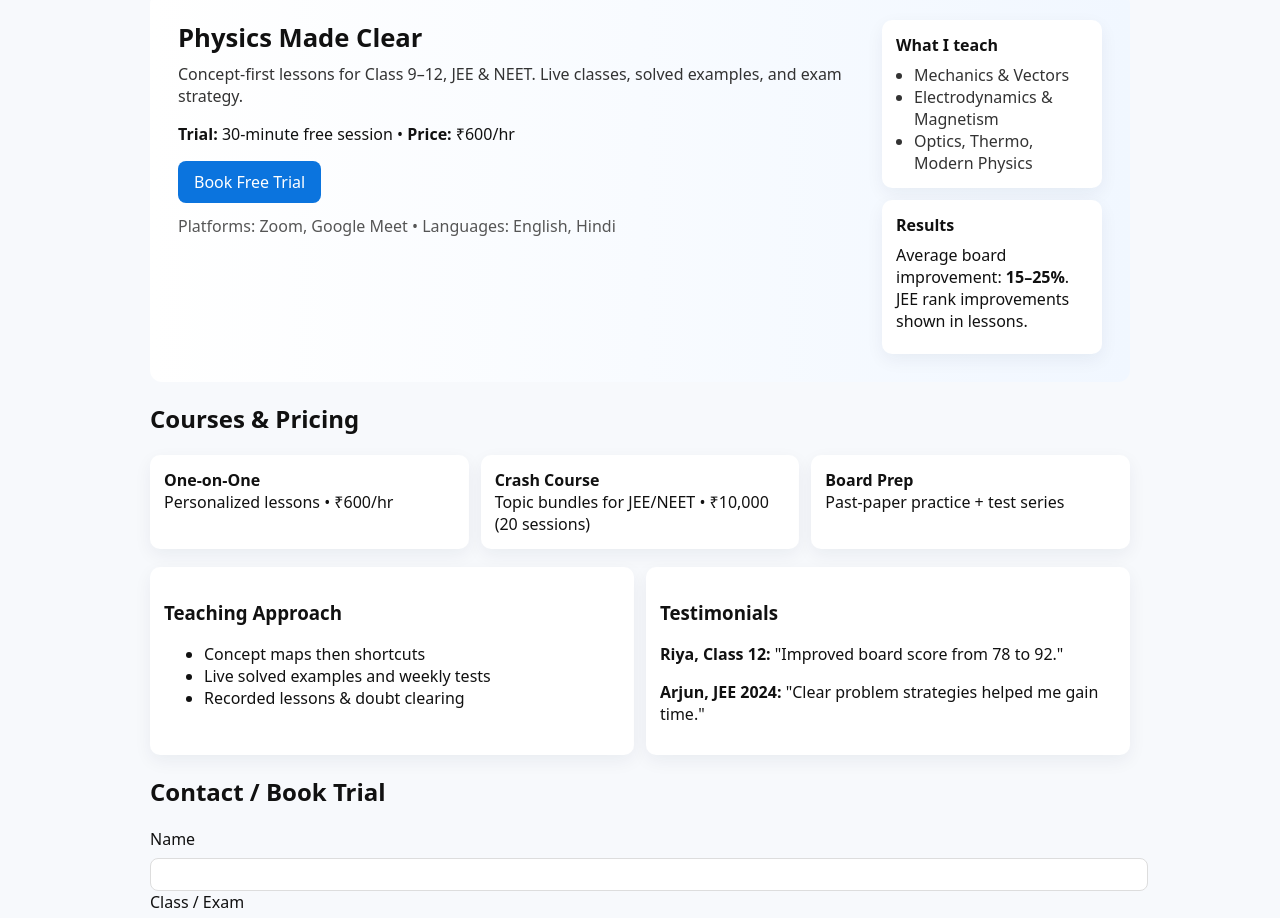
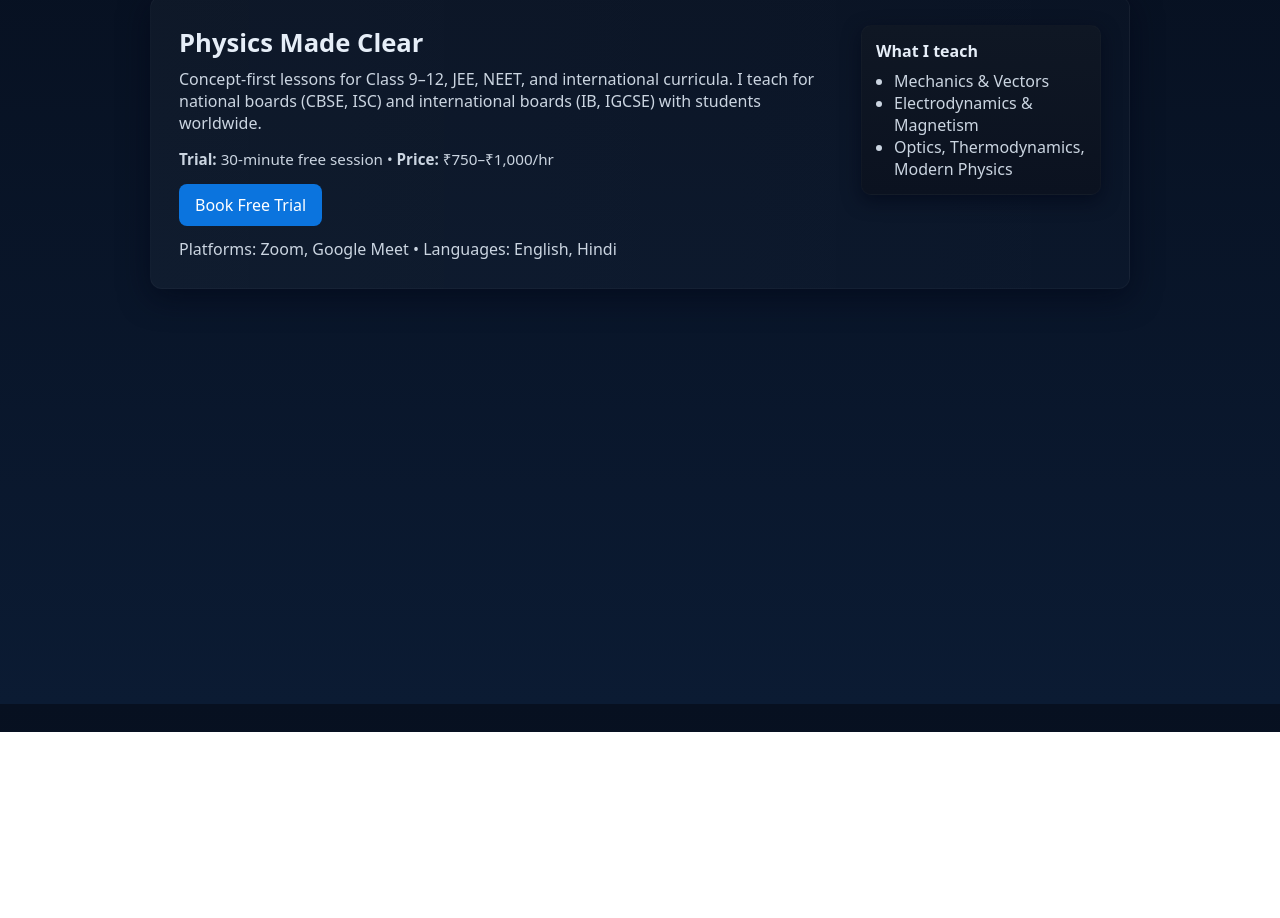
Before and after one commit to ankitasharma312/physics, a plain HTML site: page index.html in a window 1280 px wide. Shown: the part 96-1014 px from the top of the page. After the commit the page ends 828 px from the top, so only its background shows below. Drawn offline with Linux system fonts and the light colour scheme.

Commit message:
Revise title, meta tags, and styles in index.html
Updated the title and meta description for better SEO and branding. Enhanced the styling with a gradient background and improved color contrast for readability. Adjusted content to reflect current offerings and pricing.

```diff
--- a/index.html
+++ b/index.html
@@ -3,101 +3,80 @@
 <head>
 <meta charset="utf-8" />
 <meta name="viewport" content="width=device-width,initial-scale=1" />
-<title>Physics Tutoring — Free Trial</title>
-<meta name="description" content="One-on-one and group physics coaching for Class 9-12, JEE & NEET. Book a free trial lesson." />
+<title>Ankita Sharma — Physics Tutoring</title>
+<meta name="description" content="Ankita Sharma: Concept-first physics tutoring for national and international boards (CBSE, ISC, IB, IGCSE). Online lessons for students in India, UK, Netherlands, Singapore." />
 <style>
-  :root{--accent:#0b74de;--bg:#f7f9fc;--card:#fff}
-  body{font-family:system-ui,-apple-system,Segoe UI,Roboto,"Helvetica Neue",Arial;margin:0;background:var(--bg);color:#111}
-  .wrap{max-width:980px;margin:28px auto;padding:18px}
+  /* Copilot-like background: subtle deep-blue gradient, readable on light cards */
+  :root{
+    --accent:#0b74de;
+    --bg-gradient-1:#071020;
+    --bg-gradient-2:#0b1b33;
+    --card:#0f1724; /* dark card to contrast with gradient */
+    --card-alt:#0b1220;
+    --muted:#cbd5e1;
+    --text:#e6eef8;
+  }
+
+  html,body{height:100%;margin:0}
+  body{
+    font-family:system-ui,-apple-system,Segoe UI,Roboto,"Helvetica Neue",Arial;
+    background:linear-gradient(180deg,var(--bg-gradient-1) 0%, var(--bg-gradient-2) 100%);
+    color:var(--text);
+    -webkit-font-smoothing:antialiased;
+    -moz-osx-font-smoothing:grayscale;
+  }
+
+  .wrap{max-width:980px;margin:28px auto;padding:22px}
   header{display:flex;align-items:center;justify-content:space-between;gap:12px}
   .brand{font-weight:700;color:var(--accent)}
-  .hero{background:linear-gradient(90deg,#fff 0,#f1f7ff);padding:28px;border-radius:12px;display:flex;flex-wrap:wrap;gap:18px}
+  .hero{
+    background:linear-gradient(90deg, rgba(255,255,255,0.03), rgba(255,255,255,0.01));
+    padding:28px;border-radius:12px;display:flex;flex-wrap:wrap;gap:18px;
+    box-shadow:0 8px 30px rgba(2,6,23,0.6);
+    border:1px solid rgba(255,255,255,0.03);
+  }
   .hero-left{flex:1 1 320px}
-  h1{margin:0 0 8px;font-size:1.6rem}
-  p.lead{margin:0 0 14px;color:#333}
+  h1{margin:0 0 8px;font-size:1.6rem;color:var(--text)}
+  p.lead{margin:0 0 14px;color:var(--muted)}
   .btn{background:var(--accent);color:#fff;padding:10px 16px;border-radius:8px;text-decoration:none;display:inline-block}
   .cards{display:grid;grid-template-columns:repeat(auto-fit,minmax(220px,1fr));gap:12px;margin-top:18px}
-  .card{background:var(--card);padding:14px;border-radius:10px;box-shadow:0 6px 18px rgba(20,30,60,0.06)}
+  .card{
+    background:linear-gradient(180deg,var(--card) 0%, var(--card-alt) 100%);
+    padding:14px;border-radius:10px;
+    box-shadow:0 6px 18px rgba(2,6,23,0.6);
+    border:1px solid rgba(255,255,255,0.02);
+    color:var(--muted);
+  }
   .two-col{display:grid;grid-template-columns:1fr 1fr;gap:12px;margin-top:18px}
-  footer{margin-top:22px;padding:16px 0;color:#555;font-size:0.9rem;text-align:center}
+  footer{margin-top:22px;padding:16px 0;color:var(--muted);font-size:0.9rem;text-align:center}
   @media(max-width:640px){.two-col{grid-template-columns:1fr}}
-  form input,form textarea{width:100%;padding:8px;border:1px solid #ddd;border-radius:8px;margin-top:8px}
+  form input,form textarea{width:100%;padding:8px;border:1px solid rgba(255,255,255,0.06);border-radius:8px;background:rgba(255,255,255,0.02);color:var(--text);margin-top:8px}
   form button{margin-top:8px;background:var(--accent);color:white;padding:10px 12px;border-radius:8px;border:none}
+  ul{margin:8px 0 0;padding-left:18px;color:var(--muted)}
+  a {color:var(--accent)}
+  .muted-small{color:var(--muted);font-size:0.95rem}
 </style>
 </head>
 <body>
 <div class="wrap">
   <header>
-    <div class="brand">PhysicsTutor • [Your Name]</div>
+    <div class="brand">PhysicsTutor • Ankita Sharma</div>
     <nav><a class="btn" href="#contact">Book Free Trial</a></nav>
   </header>
 
   <section class="hero" id="home">
     <div class="hero-left">
       <h1>Physics Made Clear</h1>
-      <p class="lead">Concept-first lessons for Class 9–12, JEE & NEET. Live classes, solved examples, and exam strategy.</p>
-      <p><strong>Trial:</strong> 30-minute free session • <strong>Price:</strong> ₹600/hr</p>
+      <p class="lead">Concept-first lessons for Class 9–12, JEE, NEET, and international curricula. I teach for national boards (CBSE, ISC) and international boards (IB, IGCSE) with students worldwide.</p>
+      <p class="muted-small"><strong>Trial:</strong> 30-minute free session • <strong>Price:</strong> ₹750–₹1,000/hr</p>
       <a class="btn" href="#contact">Book Free Trial</a>
-      <div style="margin-top:12px;color:#555">Platforms: Zoom, Google Meet • Languages: English, Hindi</div>
+      <div style="margin-top:12px;color:var(--muted)">Platforms: Zoom, Google Meet • Languages: English, Hindi</div>
     </div>
-    <div style="flex:0 1 220px">
+    <div style="flex:0 1 240px">
       <div class="card">
-        <strong>What I teach</strong>
-        <ul style="padding-left:18px;margin:8px 0 0;color:#333">
+        <strong style="color:var(--text)">What I teach</strong>
+        <ul>
           <li>Mechanics & Vectors</li>
           <li>Electrodynamics & Magnetism</li>
-          <li>Optics, Thermo, Modern Physics</li>
+          <li>Optics, Thermodynamics, Modern Physics</li>
         </ul>
-      </div>
-      <div class="card" style="margin-top:12px">
-        <strong>Results</strong>
-        <p style="margin:8px 0">Average board improvement: <strong>15–25%</strong>. JEE rank improvements shown in lessons.</p>
-      </div>
-    </div>
-  </section>
-
-  <section style="margin-top:18px">
-    <h2>Courses & Pricing</h2>
-    <div class="cards">
-      <div class="card"><strong>One-on-One</strong><div>Personalized lessons • ₹600/hr</div></div>
-      <div class="card"><strong>Crash Course</strong><div>Topic bundles for JEE/NEET • ₹10,000 (20 sessions)</div></div>
-      <div class="card"><strong>Board Prep</strong><div>Past-paper practice + test series</div></div>
-    </div>
-
-    <div class="two-col">
-      <div class="card">
-        <h3>Teaching Approach</h3>
-        <ul>
-          <li>Concept maps then shortcuts</li>
-          <li>Live solved examples and weekly tests</li>
-          <li>Recorded lessons & doubt clearing</li>
-        </ul>
-      </div>
-
-      <div class="card" id="testimonials">
-        <h3>Testimonials</h3>
-        <p><strong>Riya, Class 12:</strong> "Improved board score from 78 to 92."</p>
-        <p><strong>Arjun, JEE 2024:</strong> "Clear problem strategies helped me gain time."</p>
-      </div>
-    </div>
-  </section>
-
-  <section style="margin-top:18px" id="contact">
-    <h2>Contact / Book Trial</h2>
-    <form action="https://formspree.io/f/your-form-id" method="POST">
-      <label>Name</label><input name="name" required />
-      <label>Class / Exam</label><input name="class" required />
-      <label>Phone or Email</label><input name="contact" required />
-      <label>Preferred days/times</label><input name="time" />
-      <label>Message</label><textarea name="message" rows="4"></textarea>
-      <button type="submit">Request Free Trial</button>
-    </form>
-    <p style="margin-top:10px">Or WhatsApp: <strong>+91-XXXXXXXXXX</strong> • Email: <strong>youremail@example.com</strong></p>
-  </section>
-
-  <footer>© <span id="yr"></span> [Your Name] — Physics Tutor</footer>
-</div>
-
-<script>document.getElementById('yr').textContent=new Date().getFullYear();</script>
-</body>
-</html>
```
